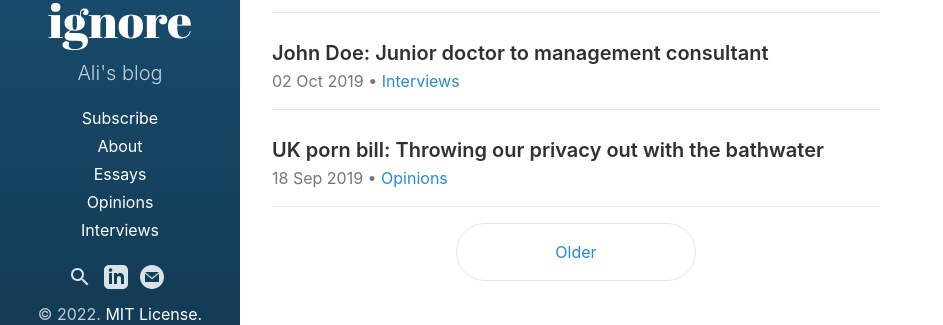
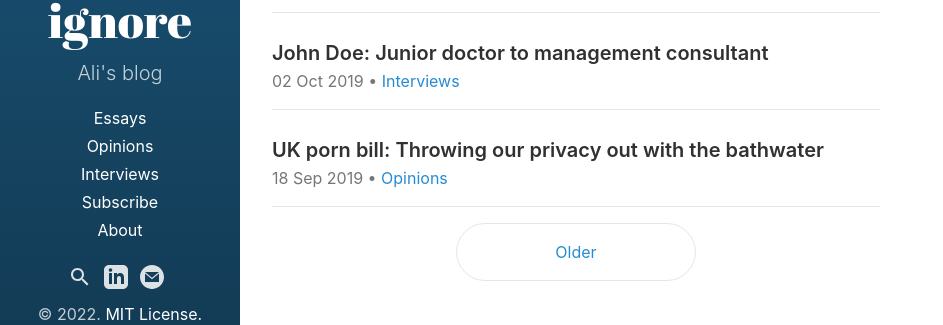
Before and after one commit to alfarzan/plsignore.com, a Jekyll site: the page built from index.html, in a window 1280 px wide. Shown: the part 294-619 px from the top of the page, without its empty margins (0-943 px from the left). Built offline with Jekyll 4.4.1, drawn with Linux system fonts in a browser that asks for light colours; the list of posts is cut into pages by our own code.

Commit message:
Update sidebar-nav-links.html

```diff
--- a/_includes/sidebar-nav-links.html
+++ b/_includes/sidebar-nav-links.html
@@ -13,8 +13,7 @@
     `sidebar_link: true` in the front-matter. See readme for usage.
   {% endcomment %}
 
+  {% include category-links.html %}
   {% include page-links.html %}
-  {% include category-links.html %}
-
   {% include custom-nav-links.html %}
 </nav>
```
